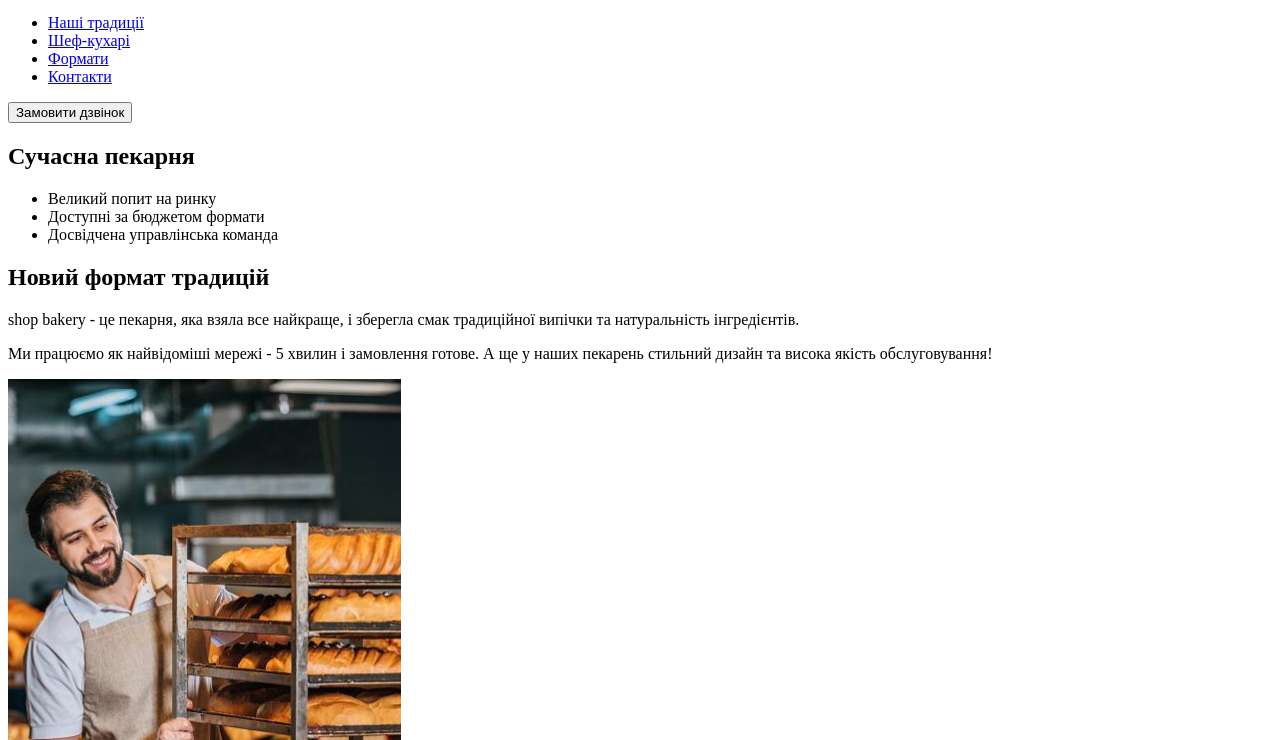
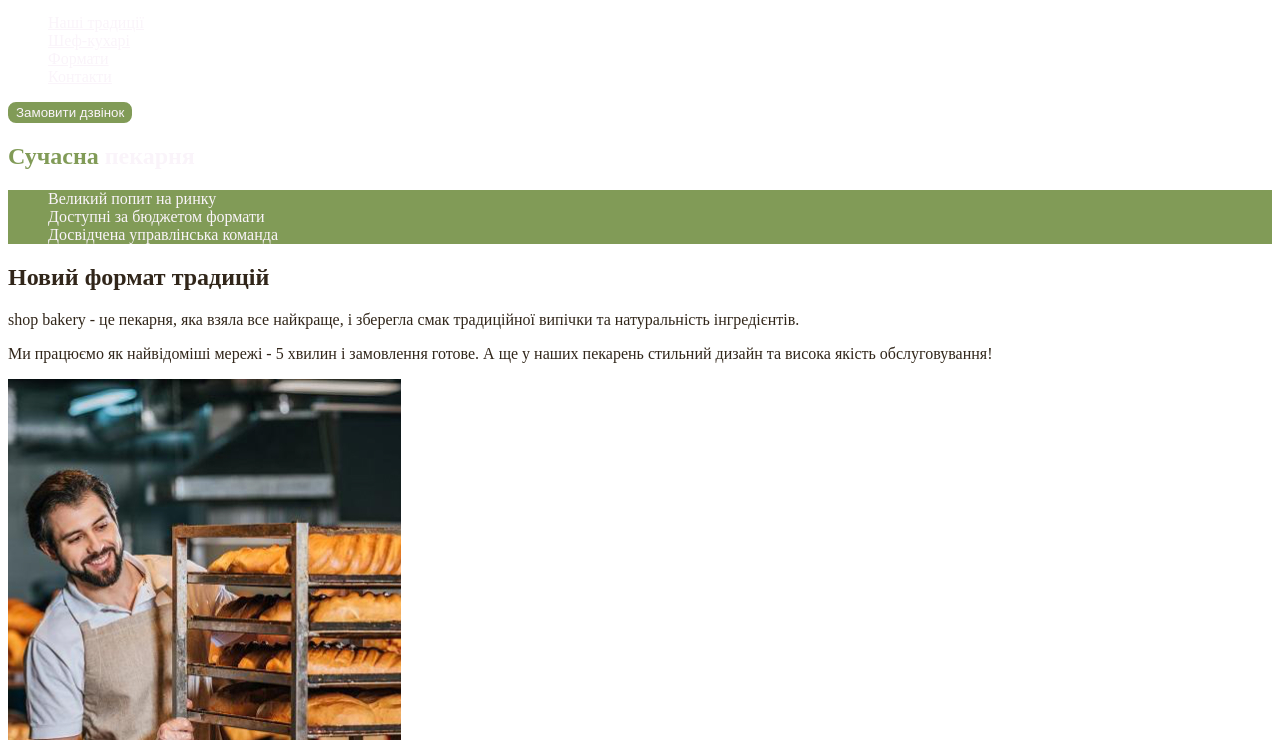
Before and after one commit to VikaKoteikin/genius-space, a plain HTML site: page index.html in a window 1280 px wide. Shown: the part 60-800 px from the top of the page. Drawn offline with Linux system fonts and the light colour scheme.

Commit message:
Add files via upload

```diff
--- a/css/style.css
+++ b/css/style.css
@@ -1,3 +1,57 @@
-.main-section{
-    color: blue;
+:root{
+    --color-primary-dark:#31261a;
+    --color-primary-light:#faf4fa;
+    --color-brand-light:#819b57;
+    --color-brand-dark: #465929;
 }
+
+/* Base */
+body{
+    color:var(--color-primary-dark);
+}
+
+ul {
+    list-style-type: none;
+}
+
+/* Button */
+.button {
+    color: var(--color-primary-light);
+    background-color: var(--color-brand-light);
+    border:2px solid var(--color-brand-light) ;
+    border-radius: 8px;
+    cursor: pointer;
+}
+
+.button:hover {
+    color: var(--color-primary-dark);
+    background-color: transparent;
+}
+
+/* Link */
+.link {
+color: var(--color-primary-light);
+}
+
+.link:hover {
+    color: var(--color-brand-light);
+}
+
+/* Hero section */
+.hero-tittle{
+    color: var(--color-primary-light);
+}
+
+.hero-tittle .accent {
+    color: var(--color-brand-light) ;
+}
+
+/* Advantages section */
+.advantages-list {
+    color: var(--color-primary-light);
+    background-color:var(--color-brand-light);
+}
+
+.section-tittle .accent {
+    color:var(--color-brand-dark);
+}
```
